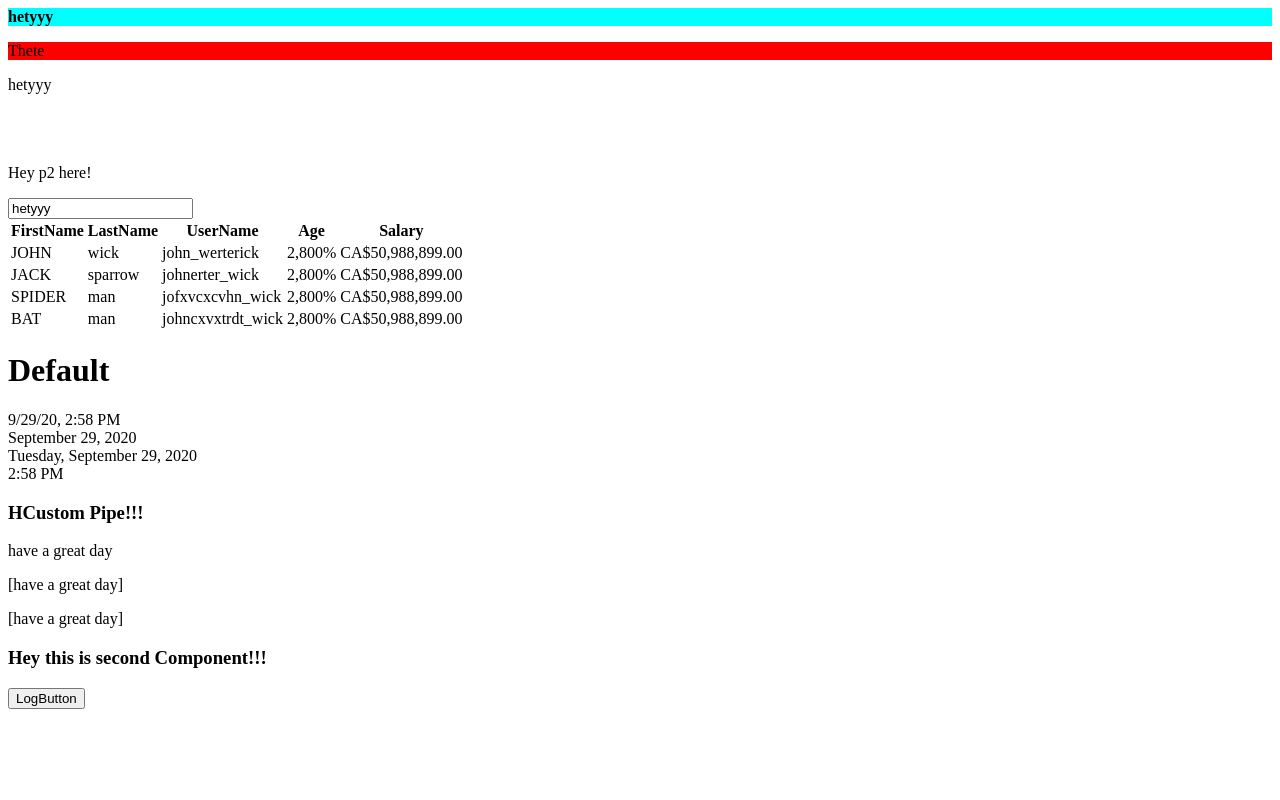
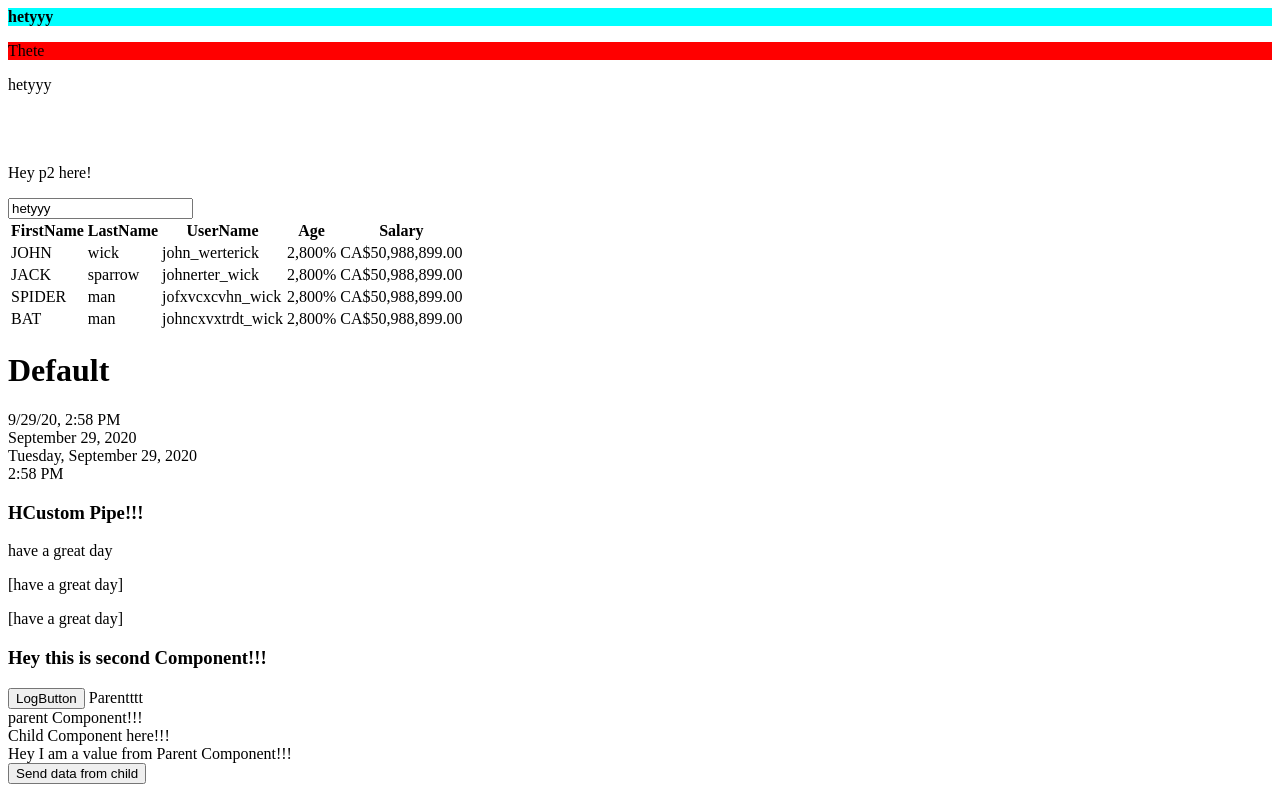
Before and after one commit to priyanka-436/Angular_2, an Angular app: page / in a window 1280 px wide. Built offline with nearby package versions, Linux system fonts and the light colour scheme.

Commit message:
Data sharing between componente

```diff
--- /dev/null
+++ b/src/app/ParentComponent/Parent.component.ts
@@ -0,0 +1,23 @@
+import {Component, OnInit} from '@angular/core'
+
+@Component({
+    selector:'parent',
+    templateUrl:'./parent.html'
+})
+
+export class ParentComponent implements OnInit{
+  public parentValue="Hey I am a value from Parent Component!!!"
+
+  public childvar;
+    constructor(){
+
+    }
+    ngOnInit(){
+
+    }
+
+    receiving(data){
+this.childvar=  data
+  }
+
+}
--- /dev/null
+++ b/src/app/ParentComponent/parent.html
@@ -0,0 +1,6 @@
+parent Component!!!
+<br/>
+
+<child [parentInput]="parentValue" (myOutput)="receiving($event)"></child>
+<br/>
+{{childvar}}
--- a/src/app/app.component.html
+++ b/src/app/app.component.html
@@ -61,3 +61,9 @@
 
 
 <services></services>
+
+
+Parentttt
+<br/>
+
+<parent></parent>
--- /dev/null
+++ b/src/app/childComponent/child.html
@@ -0,0 +1,8 @@
+Child Component here!!!
+<br/>
+
+{{parentInput}}
+<br/>
+
+
+<button (click)="sendChildData()">Send data from child</button>
--- /dev/null
+++ b/src/app/childComponent/childComponent.ts
@@ -0,0 +1,25 @@
+import {Component, OnInit , Input, Output ,EventEmitter} from '@angular/core'
+
+@Component({
+selector:'child',
+templateUrl:'./child.html'
+})
+
+export class childComponent implements OnInit {
+constructor(){}
+
+@Input() parentInput : string;
+@Output () myOutput : EventEmitter <string> = new EventEmitter();
+
+childToParentMsg : string = "I am  a value from Child component"
+
+
+    ngOnInit(){
+
+    }
+
+    sendChildData(){
+        this.myOutput.emit(this.childToParentMsg)
+    }
+
+}
```
Also changed, not shown: src/app/app.module.ts (+6 -2 lines).
